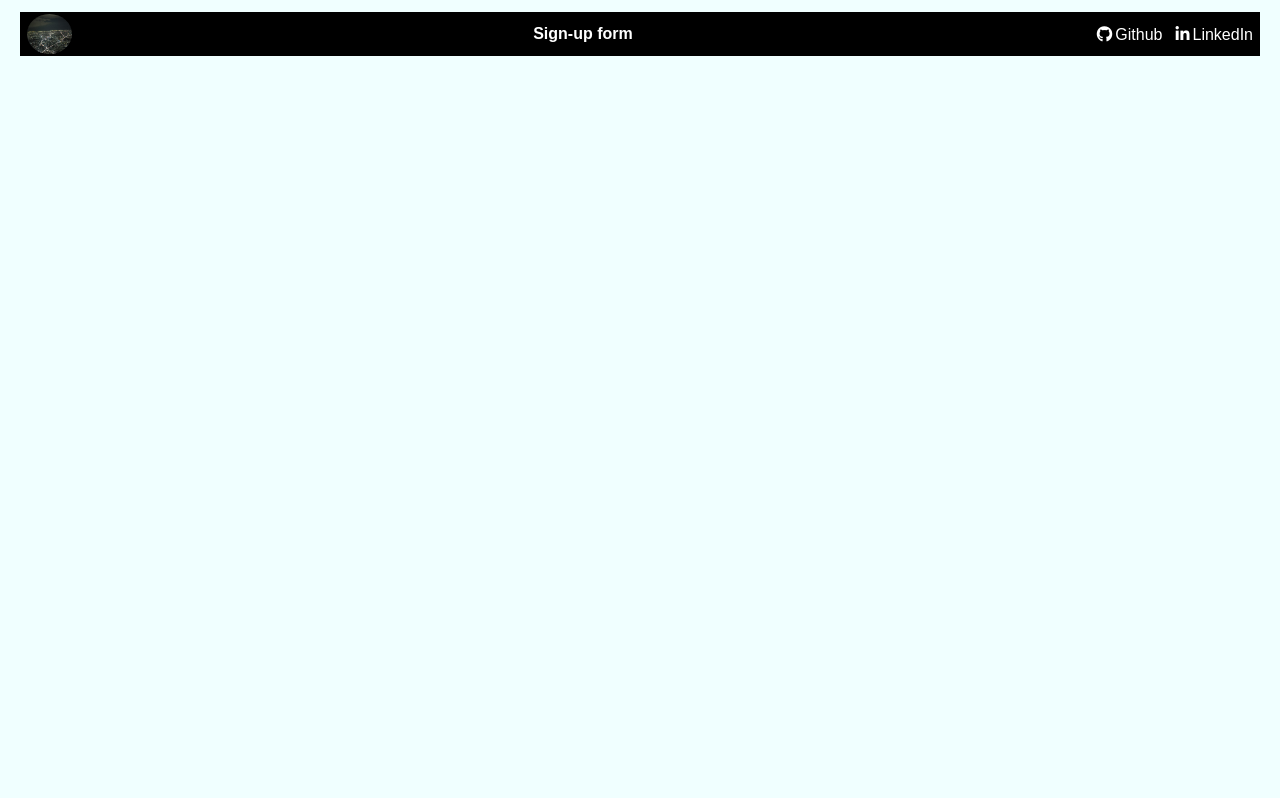
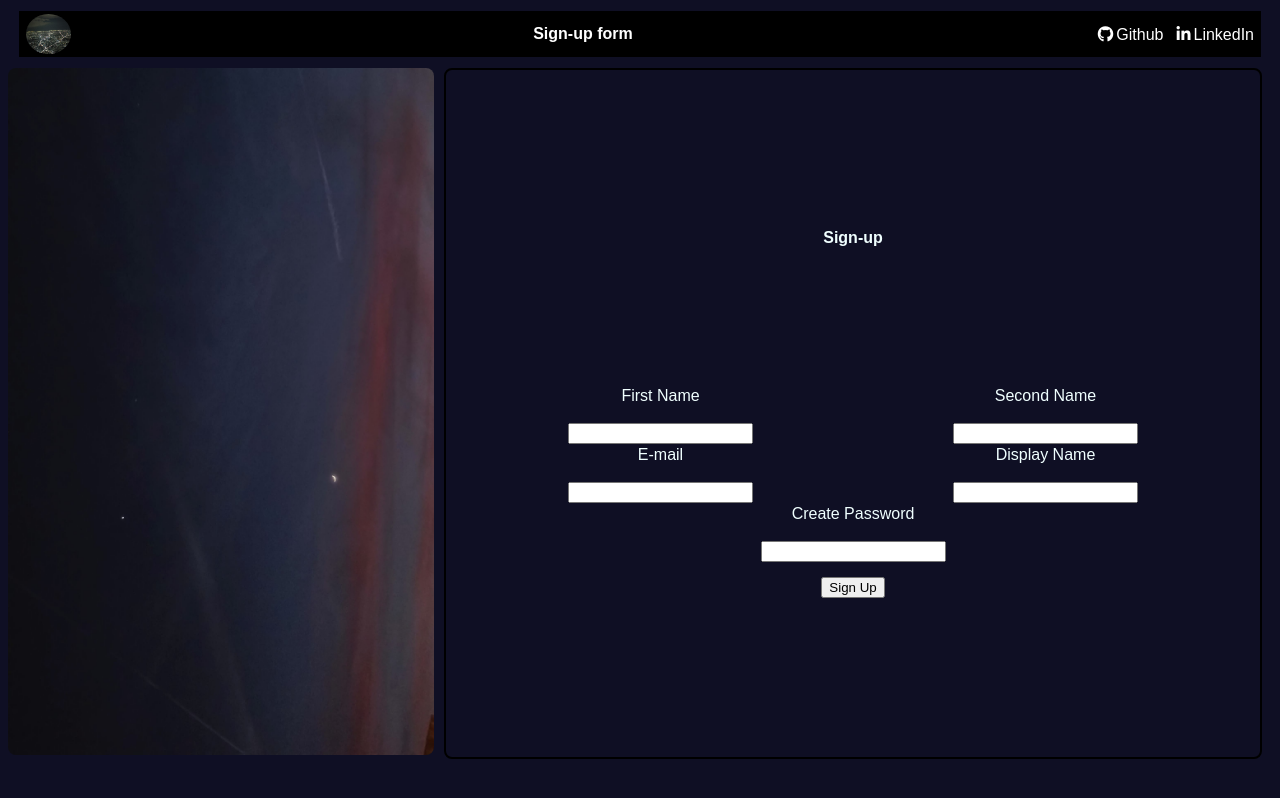
Before and after one commit to harshh-2/Sign-up-form, a plain HTML site: page index.html in a window 1280 px wide. Drawn offline with Linux system fonts and the light colour scheme.

Commit message:
Basic layout added now need password validation n some changes

```diff
--- a/index.html
+++ b/index.html
@@ -18,6 +18,28 @@
         </div>
     </div>
 </header>
-<script href="script.js"></script>
+<div class="main"><div>
+    <div class="banner"><img src="Image Resources/view.jpg" alt="coverer"></div>
+</div><div class="frm">
+    <div class="title">Sign-up</div>
+    <form action="#" method="POST">
+    <div class="entry">
+            <label for="firstname">First Name<br><br><input type="text" id="firstname"></label>
+            <label for="secondname">Second Name<br><br><input type="text" id="secondname"></label>
+    </div>
+        <div class="entry1">
+            <label for="email">E-mail<br><br><input type="email" id="email"></label>
+            <label for="username">Display Name<br><br><input type="text" id="username"></label>
+        </div>
+         <div class="entry2">
+            <label for="password">Create Password<br><br><input type="password" id="password"minlength="8" maxlength="16"></label>
+         </div>
+        <div class="submit-btn">
+      <button type="submit">Sign Up</button>
+    </div>
+     </form>
+</div>
+</div>
+<script src="script.js"></script>
 </body>
 </html>
--- a/style.css
+++ b/style.css
@@ -1,10 +1,10 @@
 body{
-    background-color:azure;
+    background-color: #0F0F24;
     font-family: sans-serif;
-    color: black;
+    color:azure;
 }
 .logo{
-    margin:auto 5px;
+    margin:1px 5px;
     height:40px;
     width:45px;
     border-radius: 90%;
@@ -14,8 +14,8 @@ body{
   justify-content: space-between;
   border:2px solid black;
   color: white;
-  background-color: black;
-  margin:12px;
+  background-color:black;
+  margin:11px;
 }
 .navbar a i{
     margin: 3px;
@@ -31,5 +31,67 @@ body{
 .head{
     text-align: center;
     flex:1;
-    margin:auto
+    margin:auto;
 }
+.main{
+    display: flex;
+}
+.banner img{
+    width:100%;
+    height:auto;
+    border-radius: 8px;
+}
+.frm{
+    width:100%;
+    max-width: 1000px;
+    height:auto;
+    text-align: center;
+    justify-content: space-evenly;
+    border: 2px solid black;
+    margin: 0 10px;
+    padding:20px;
+    border-radius: 8px;
+    display: flex;
+    flex-direction: column;
+    align-items: center;
+    margin-top: 0px;
+}
+.title{
+  text-align: center;
+  margin: 15px;
+  font-size: medium;
+  font-weight: bolder;
+}
+.entry{
+    display: flex;
+    margin: 2px;
+    align-items: center;
+    justify-content: center;
+    text-align: center;
+}
+.entry label{
+    margin: 0px 100px;
+    text-align: center;
+}
+.entry1{
+    display: flex;
+    margin: 2px;
+    align-items: center;
+    justify-content: center;
+    text-align: center;
+}
+.entry1 label{
+    margin: 0px 100px;
+    text-align: center;
+}
+.submit-btn{
+    display: block;
+    margin: 15px;
+}
+.submit-btn button:hover{
+    background-color:midnightblue;
+    cursor: pointer;
+}
+input:hover{
+background-color:greenyellow;
+}
```
Also changed, not shown: Image Resources/view.jpg (added), 1 other file.
